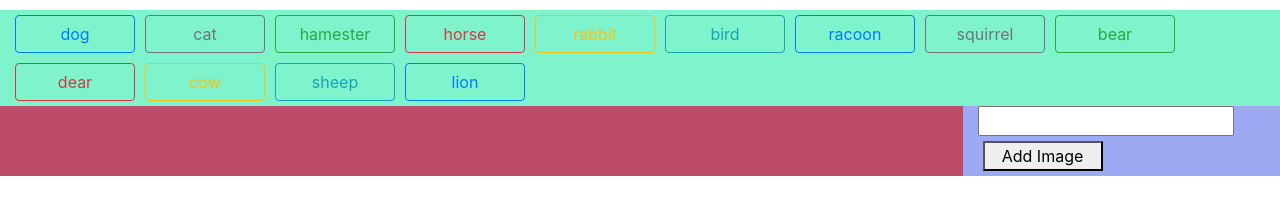
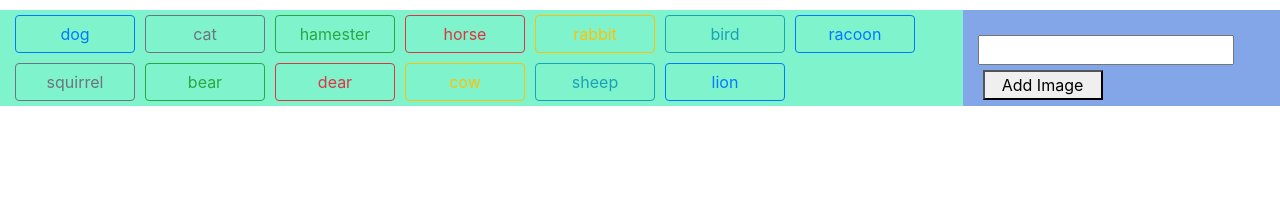
Before and after one commit to AmjedAyoub/AnimalsImages, a plain HTML site: page index.html in a window 1280 px wide. Drawn offline with nearby package versions, Linux system fonts and the light colour scheme.

Commit message:
change design

```diff
--- a/index.html
+++ b/index.html
@@ -16,19 +16,20 @@
 
     <div class="wrapper">
         <div class="row" id="first">
-            <div class="col-sm-12">
+            <div class="col-sm-9">
                 <div id="buttonArea">
-
+                </div>
+            </div>
+            <div class="col-sm-3" id="third">
+                <div id="add">
+                    <input id="userAnimal" type="text">
+                    <button id="addAnimal">Add Image</button>
                 </div>
             </div>
         </div>
         <div class="row" id="fi">
-            <div class="col-sm-9" id="second">
+            <div class="col-sm-12" id="second">
                 <div id="imagesArea"></div>
-            </div>
-            <div class="col-sm-3" id="third">
-                <input id="userAnimal" type="text">
-                <button id="addAnimal">Add Image</button>
             </div>
         </div>
     </div>
--- a/style.css
+++ b/style.css
@@ -17,6 +17,10 @@ button {
     background-color: rgba(95, 240, 191, 0.801);
 }
 
+#add{
+    margin-top: 25px;
+}
+
 #second {
     background-color: rgba(170, 29, 65, 0.788);
 }
```
